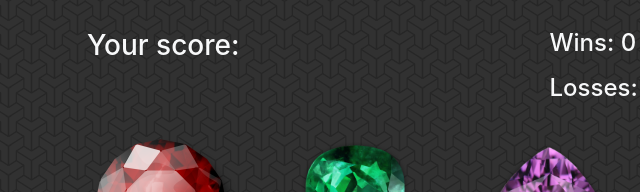
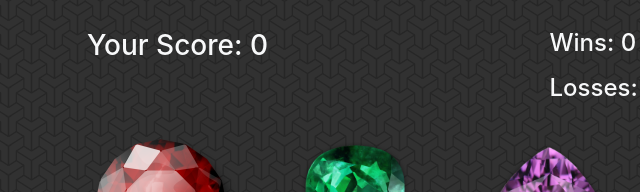
Before and after one commit to Zayd-Sarraj/Crystal-Collector, a plain HTML site: page index.html in a window 1280 px wide. Shown: the part 187-379 px from the top of the page, 383-1023 px from the left. Drawn offline with nearby package versions, Linux system fonts and the light colour scheme.

Commit message:
final submission, some tiny html format changes

```diff
--- a/index.html
+++ b/index.html
@@ -33,7 +33,7 @@
         <!-- Row for goal, score, wins/losses  -->
         <div class="row mx-auto mt-3">
             <div class="col-sm-3 ml-auto"><h3 id="points-goal">Goal: </h3></div>
-            <div class="col-sm-5"><h3 id="player-score">Your score:  </h3></div>
+            <div class="col-sm-5"><h3 id="player-score">Your Score:  0</h3></div>
             <div class="col-sm-2 mr-auto"><h4>
                 <p id="wins">Wins: 0</p>
                 <p id="losses">Losses: 0</p>
```
